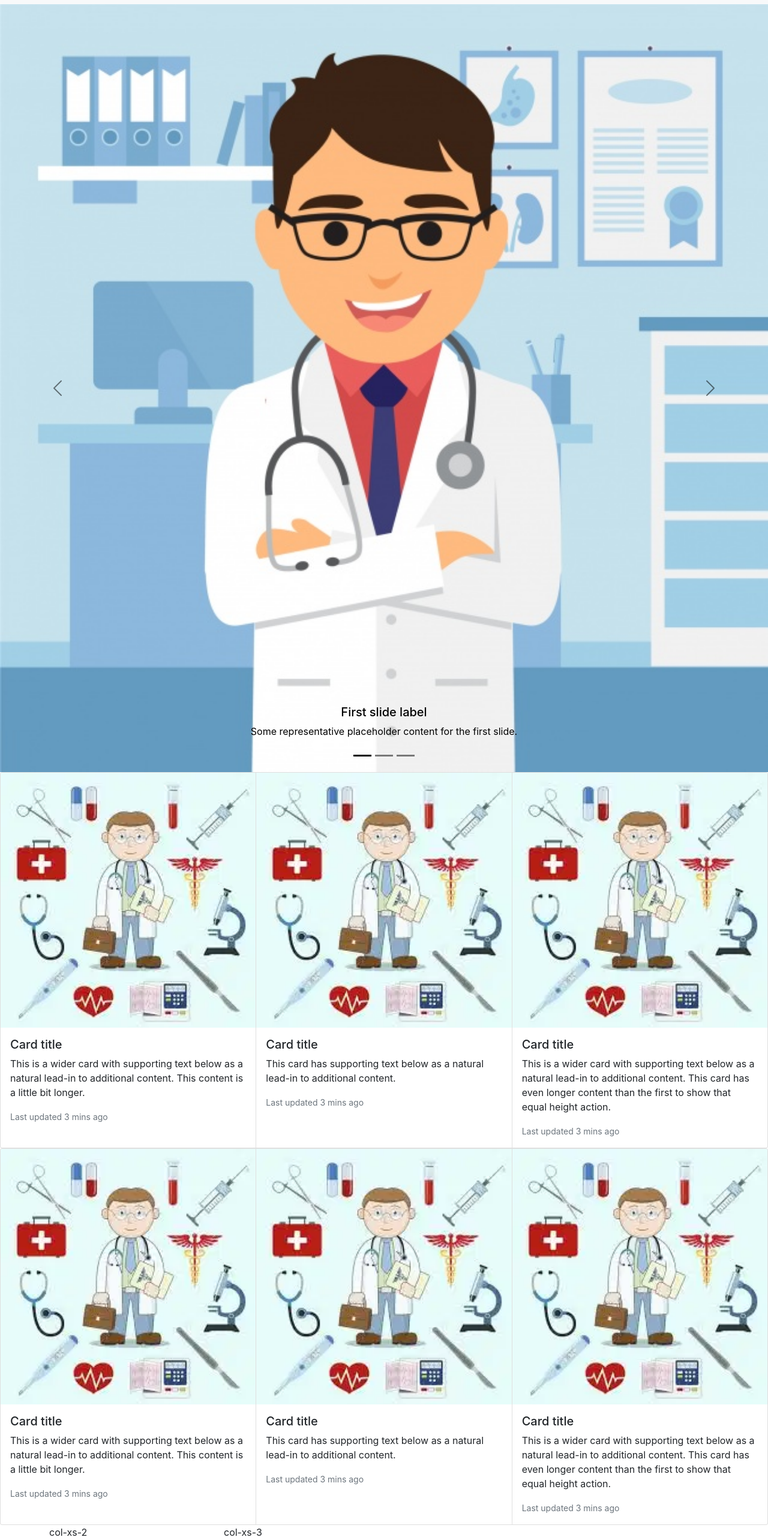
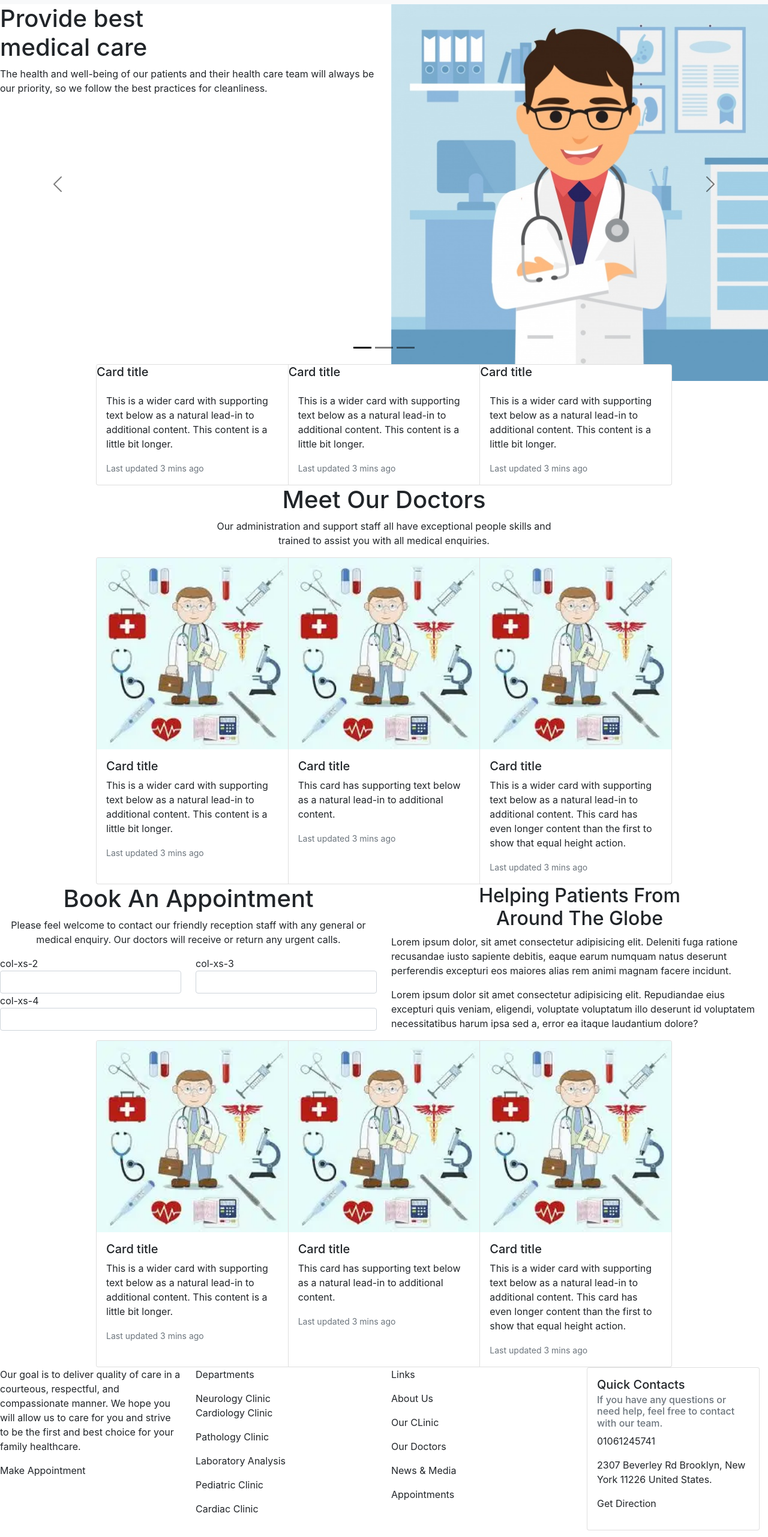
Before and after one commit to Swapno5896/Medical-Care-Client, a React (Create React App) app: page / in a window 1280 px wide. Shown: the part 49-2611 px from the top of the page at 60% size. Built offline with nearby package versions, Linux system fonts and the light colour scheme.

Commit message:
home page now working

```diff
--- a/package.json
+++ b/package.json
@@ -3,6 +3,10 @@
   "version": "0.1.0",
   "private": true,
   "dependencies": {
+    "@fortawesome/fontawesome-svg-core": "^1.2.35",
+    "@fortawesome/free-regular-svg-icons": "^5.15.3",
+    "@fortawesome/free-solid-svg-icons": "^5.15.3",
+    "@fortawesome/react-fontawesome": "^0.1.14",
     "@testing-library/jest-dom": "^5.14.1",
     "@testing-library/react": "^11.2.7",
     "@testing-library/user-event": "^12.8.3",
--- a/src/App.tsx
+++ b/src/App.tsx
@@ -5,6 +5,7 @@ import SmallDetail from './components/Home/SmallDetail/SmallDetail';
 import Doctors from './components/Home/Doctors/Doctors';
 import Booking from './components/Home/Booking/Booking';
 import Articles from './components/Home/Articles/Articles';
+import Footer from './components/Home/Footer/Footer';
 const App = () => {
   return (
     <div>
@@ -14,6 +15,7 @@ const App = () => {
       <Doctors />
       <Booking />
       <Articles />
+      <Footer></Footer>
     </div>
   );
 };
--- a/src/components/Home/Articles/Articles.tsx
+++ b/src/components/Home/Articles/Articles.tsx
@@ -2,7 +2,8 @@ import React from 'react';
 import img1 from '../../../images/c-2.png'
 const Articles = () => {
     return (
-        <div>
+        <div className='d-flex justify-content-center'>
+            <div className='w-75'>
                 <div className="card-group">
                     <div className="card">
                         <img src={img1} className="card-img-top" alt="..." />
@@ -27,7 +28,7 @@ const Articles = () => {
                         </div>
                     </div>
                 </div>
-        </div>
+            </div>     </div>
     );
 };
 
--- a/src/components/Home/Booking/Booking.tsx
+++ b/src/components/Home/Booking/Booking.tsx
@@ -3,8 +3,11 @@ import React from 'react';
 const Booking = () => {
     return (
         <div>
-            <div className="container">
+
+            <div className="row">
                 <div className="col-md-6">
+                    <h1 className='text-center'>Book An Appointment</h1>
+                    <p className='text-center'>Please feel welcome to contact our friendly reception staff with any general or <br /> medical enquiry. Our doctors will receive or return any urgent calls.</p>
                     <div className="form-group row">
                         <div className="col-xs-2 col-md-6">
                             <label >col-xs-2</label>
@@ -21,7 +24,7 @@ const Booking = () => {
                     </div>
                 </div>
                 <div className="col-md-6">
-                    <h2>Helping Patients From Around The Globe</h2>
+                    <h2 className='text-center'>Helping Patients From <br /> Around The Globe</h2>
                     <p>Lorem ipsum dolor, sit amet consectetur adipisicing elit. Deleniti fuga ratione recusandae iusto sapiente debitis, eaque earum numquam natus deserunt perferendis excepturi eos maiores alias rem animi magnam facere incidunt.</p>
                     <p>Lorem ipsum dolor sit amet consectetur adipisicing elit. Repudiandae eius excepturi quis veniam, eligendi, voluptate voluptatum illo deserunt id voluptatem necessitatibus harum ipsa sed a, error ea itaque laudantium dolore?</p>
                 </div>
--- a/src/components/Home/Doctors/Doctors.tsx
+++ b/src/components/Home/Doctors/Doctors.tsx
@@ -3,6 +3,11 @@ import img1 from '../../../images/c-2.png'
 const Doctors = () => {
     return (
         <div>
+            <h1 className='text-center'>Meet Our Doctors</h1>
+            <p className='text-center'>Our administration and support staff all have exceptional people skills and <br /> trained to assist you with all medical enquiries.</p>
+            <div className='d-flex justify-content-center'>
+
+                <div className='w-75'>
                     <div className="card-group">
                         <div className="card">
                             <img src={img1} className="card-img-top" alt="..." />
@@ -27,6 +32,7 @@ const Doctors = () => {
                             </div>
                         </div>
                     </div>
+                </div>   </div>
         </div>
     );
 };
--- /dev/null
+++ b/src/components/Home/Footer/Footer.js
@@ -0,0 +1,60 @@
+import React from "react";
+
+const Footer = () => {
+  return (
+    <div>
+      <div className="row">
+        <div className="col-md-3">
+          <p>
+            Our goal is to deliver quality of care in a courteous, respectful,
+            and compassionate manner. We hope you will allow us to care for you
+            and strive to be the first and best choice for your family
+            healthcare.
+          </p>
+          <p>Make Appointment</p>
+        </div>
+        <div className="col-md-3">
+          <p>Departments</p>
+          Neurology Clinic
+          <p>Cardiology Clinic</p>
+          <p>Pathology Clinic</p>
+          <p>Laboratory Analysis</p>
+          <p>Pediatric Clinic</p>
+          <p>Cardiac Clinic</p>
+        </div>
+        <div className="col-md-3">
+          <p> Links</p>
+          <p>About Us</p>
+          <p>Our CLinic</p>
+          <p>Our Doctors</p>
+          <p>News & Media</p>
+          <p>Appointments</p>
+        </div>
+        <div className="col-md-3">
+          <div class="card" style={{ width: "18rem" }}>
+            <div class="card-body">
+              <h5 class="card-title">Quick Contacts</h5>
+              <h6 class="card-subtitle mb-2 text-muted">
+                If you have any questions or need help, feel free to contact
+                with our team.
+              </h6>
+              <p>
+                {" "}
+                <span></span>
+                01061245741
+              </p>
+              <p>2307 Beverley Rd Brooklyn, New York 11226 United States.</p>
+              <p>
+                Get Direction <span></span>
+                <span></span>
+                <span></span>
+              </p>
+            </div>
+          </div>
+        </div>
+      </div>
+    </div>
+  );
+};
+
+export default Footer;
--- a/src/components/Home/SmallDetail/SmallDetail.tsx
+++ b/src/components/Home/SmallDetail/SmallDetail.tsx
@@ -2,28 +2,32 @@ import React from 'react';
 import img1 from '../../../images/c-2.png'
 const SmallDetail = () => {
     return (
-        <div>
+        <div className='d-flex justify-content-center'>
+            <div className='w-75'>
                 <div className="card-group">
                     <div className="card">
-                    <img src={img1} className="card-img-top" alt="..." />
+                        <h5 className="card-title">Card title</h5>
                         <div className="card-body">
-                        <h5 className="card-title">Card title</h5>
+
                             <p className="card-text">This is a wider card with supporting text below as a natural lead-in to additional content. This content is a little bit longer.</p>
                             <p className="card-text"><small className="text-muted">Last updated 3 mins ago</small></p>
                         </div>
                     </div>
                     <div className="card">
-                    <img src={img1} className="card-img-top" alt="..." />    <div className="card-body">
                         <h5 className="card-title">Card title</h5>
-                        <p className="card-text">This card has supporting text below as a natural lead-in to additional content.</p>
+                        <div className="card-body">
+
+                            <p className="card-text">This is a wider card with supporting text below as a natural lead-in to additional content. This content is a little bit longer.</p>
                             <p className="card-text"><small className="text-muted">Last updated 3 mins ago</small></p>
                         </div>
                     </div>
                     <div className="card">
-                    <img src={img1} className="card-img-top" alt="..." />    <div className="card-body">
                         <h5 className="card-title">Card title</h5>
-                        <p className="card-text">This is a wider card with supporting text below as a natural lead-in to additional content. This card has even longer content than the first to show that equal height action.</p>
+                        <div className="card-body">
+
+                            <p className="card-text">This is a wider card with supporting text below as a natural lead-in to additional content. This content is a little bit longer.</p>
                             <p className="card-text"><small className="text-muted">Last updated 3 mins ago</small></p>
+                        </div>
                     </div>
                 </div>
             </div>
--- /dev/null
+++ b/src/components/Home/TopBanner/TopBanner.scss
@@ -0,0 +1,13 @@
+.top-banner-carosel {
+  height: 600px;
+  .img {
+    width: 100%;
+  }
+}
+
+.top-banner-icons {
+  display: flex;
+  p {
+    padding: 0px 10px;
+  }
+}
--- a/src/components/Home/TopBanner/TopBanner.tsx
+++ b/src/components/Home/TopBanner/TopBanner.tsx
@@ -1,11 +1,16 @@
 import React from 'react';
+import './TopBanner.scss'
 import img1 from '../../../images/c-1.jpg'
 import img2 from '../../../images/c-2.png'
 import img3 from '../../../images/c-3.png'
+import { FontAwesomeIcon } from '@fortawesome/react-fontawesome'
+import { faCoffee } from '@fortawesome/free-solid-svg-icons'
+
+
 const TopBanner = () => {
     return (
         <div>
-            <div id="carouselExampleDark" className="carousel carousel-dark slide" data-bs-ride="carousel">
+            <div id="carouselExampleDark" className="top-banner-carosel carousel carousel-dark slide" data-bs-ride="carousel">
                 <div className="carousel-indicators">
                     <button type="button" data-bs-target="#carouselExampleDark" data-bs-slide-to="0" className="active" aria-current="true" aria-label="Slide 1"></button>
                     <button type="button" data-bs-target="#carouselExampleDark" data-bs-slide-to="1" aria-label="Slide 2"></button>
@@ -13,24 +18,48 @@ const TopBanner = () => {
                 </div>
                 <div className="carousel-inner">
                     <div className="carousel-item active" data-bs-interval="10000">
-                        <img src={img1} className="d-block w-100" alt="..." />
-                        <div className="carousel-caption d-none d-md-block">
-                            <h5>First slide label</h5>
-                            <p>Some representative placeholder content for the first slide.</p>
+                        <div className="row">
+                            <div className="col-md-6">
+                                <h1>Provide best <br /> medical care</h1>
+                                <p>The health and well-being of our patients and their health care team will
+                                    always be our priority, so we follow the best practices for cleanliness.</p>
+                            </div>
+                            <div className="col-md-6">
+                                <img src={img1} className="d-block w-100" alt="..." />
+                            </div>
                         </div>
+
+
                     </div>
                     <div className="carousel-item" data-bs-interval="2000">
-                        <img src={img2} className="d-block w-100" alt="..." />
-                        <div className="carousel-caption d-none d-md-block">
-                            <h5>Second slide label</h5>
-                            <p>Some representative placeholder content for the second slide.</p>
+                        <div className="row">
+                            <div className="col-md-6">
+                                <h1>Provide best <br /> medical care</h1>
+                                <p>The health and well-being of our patients and their health care team will
+                                    always be our priority, so we follow the best practices for cleanliness.</p>
+                                <div className='top-banner-icons'>
+                                    <p> <span><FontAwesomeIcon icon={faCoffee} /></span> Examination</p>
+                                    <p><span><FontAwesomeIcon icon={faCoffee} /></span>Prescription</p>
+                                    <p><span><FontAwesomeIcon icon={faCoffee} /></span>Cardiogram</p>
+                                    <p><span><FontAwesomeIcon icon={faCoffee} /></span>Blood Pressure</p>
+
+                                </div>
+                            </div>
+                            <div className="col-md-6">
+                                <img src={img1} className="d-block w-100" alt="..." />
+                            </div>
                         </div>
                     </div>
                     <div className="carousel-item">
-                        <img src={img3} className="d-block w-100" alt="..." />
-                        <div className="carousel-caption d-none d-md-block">
-                            <h5>Third slide label</h5>
-                            <p>Some representative placeholder content for the third slide.</p>
+                        <div className="row">
+                            <div className="col-md-6">
+                                <h1>Provide best <br /> medical care</h1>
+                                <p>The health and well-being of our patients and their health care team will
+                                    always be our priority, so we follow the best practices for cleanliness.</p>
+                            </div>
+                            <div className="col-md-6">
+                                <img src={img1} className="d-block w-100" alt="..." />
+                            </div>
                         </div>
                     </div>
                 </div>
```
Also changed, not shown: 1 other file (tests, documents, lock files or other folders). Lines whose indentation alone changed are shown as unchanged.
